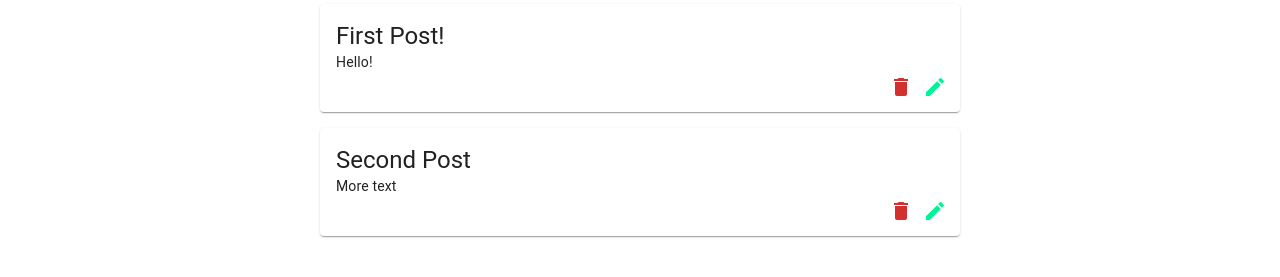
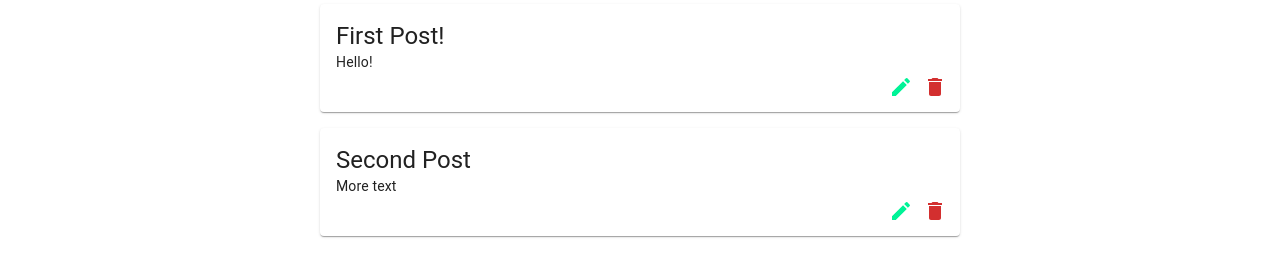
Before and after one commit to KevinThomasNY/Redux-Post-App, a React (Vite) app: page / in a window 1280 px wide. Shown: the part 459-736 px from the top of the page. Built offline with nearby package versions, Linux system fonts and the light colour scheme.

Commit message:
fix: post card icon layout

```diff
--- a/src/components/showPosts.tsx
+++ b/src/components/showPosts.tsx
@@ -63,18 +63,18 @@ const ShowPosts = () => {
             sx={{ position: "absolute", bottom: 0, right: 0, padding: "8px" }}
           >
             <IconButton
+              onClick={() => handleEdit(post.id)}
+              size="small"
+              aria-label="edit"
+            >
+              <EditIcon color="secondary" />
+            </IconButton>
+            <IconButton
               onClick={() => dispatch(deletePost(post.id))}
               aria-label="delete"
               size="small"
             >
               <DeleteIcon color="error" />
-            </IconButton>
-            <IconButton
-              onClick={() => handleEdit(post.id)}
-              size="small"
-              aria-label="edit"
-            >
-              <EditIcon color="secondary" />
             </IconButton>
           </Box>
         </Card>
```
